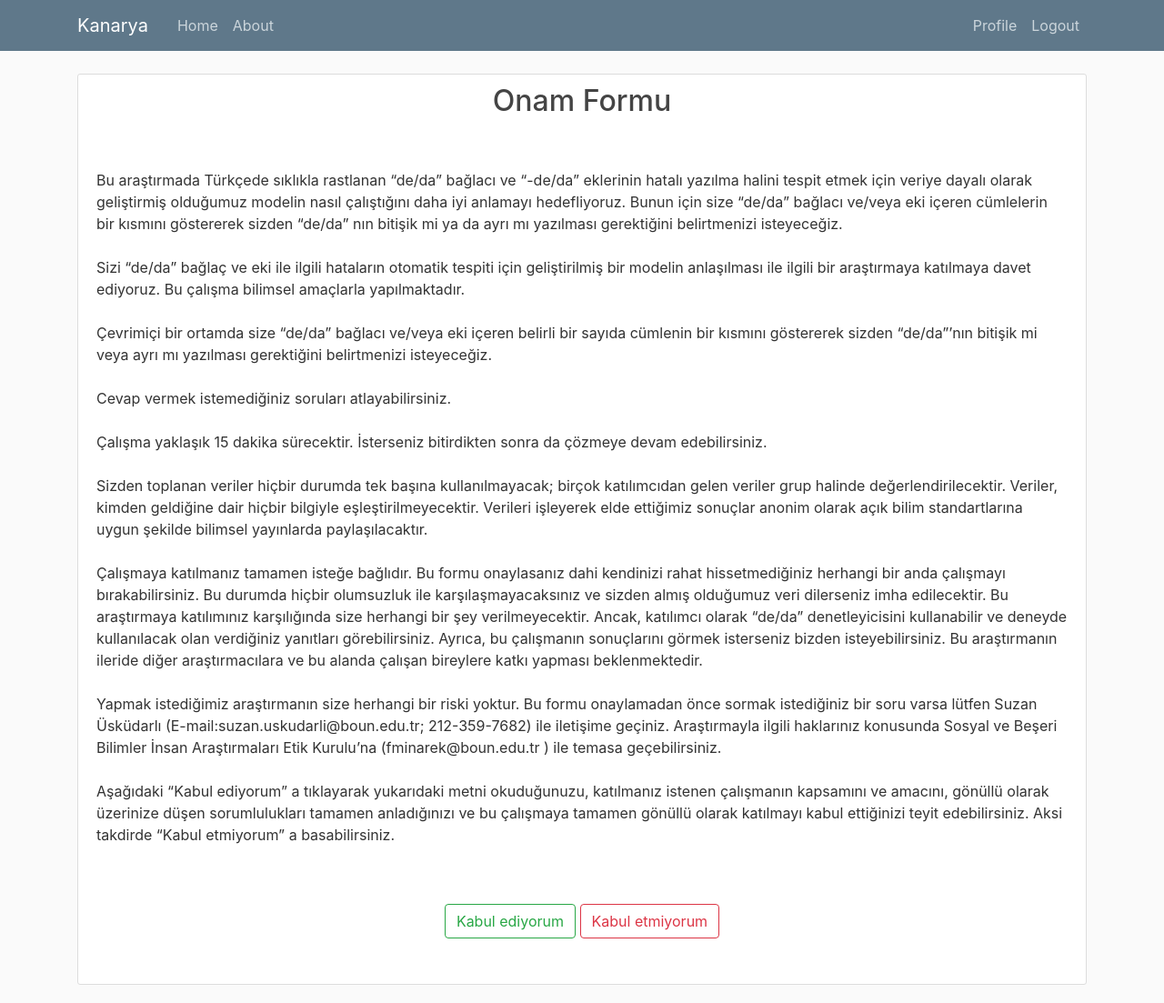
After one commit to derlem/kanarya, a Django app: page /game/onamformu/ in a window 1280 px wide. The commit adds this page. Shown: the whole page at 91% size. Run offline with Django 3.2, Linux system fonts and the light colour scheme; the visitor is signed in with stand-in values (Sample User, id 1); parts of the project's set-up code (start-up, migrations or seed data) failed here and were passed over; some libraries are stand-ins or nearby versions.

Commit message:
Add 'onam formu' into the system

```diff
--- a/game_project/game/forms.py
+++ b/game_project/game/forms.py
@@ -1,5 +1,8 @@
 from django import forms
 from .models import Activity, Report
+
+from users.models import Profile
+
 
 #class DecisionForm(forms.Form):
 class ActivityForm(forms.ModelForm):
@@ -13,3 +16,6 @@ class ReportForm(forms.ModelForm):
 	class Meta:
 		model = Report
 		fields = ['text']
+
+class OnamForm(forms.Form):
+	onam = forms.CharField(max_length=5) # True or False
--- /dev/null
+++ b/game_project/game/templates/game/onamformu.html
@@ -0,0 +1,56 @@
+{% extends 'game/base.html' %}
+{% load crispy_forms_tags %}
+{% block content %}
+
+
+	<div class="container">
+
+		<article class="media content-section">
+		  <div class="media-body">
+		    <!--<h2><a class="article-title" href="#">Onam Formu</a></h2>-->
+		    <h2 style="text-align:center" >Onam Formu</h2>
+		    <p class="article-content">
+
+		    	Bu araştırmada Türkçede sıklıkla rastlanan “de/da” bağlacı ve  “-de/da” eklerinin hatalı yazılma halini tespit etmek için veriye dayalı olarak geliştirmiş olduğumuz modelin nasıl çalıştığını daha iyi anlamayı hedefliyoruz. Bunun için size  “de/da”  bağlacı ve/veya eki içeren cümlelerin bir kısmını göstererek sizden “de/da” nın bitişik mi ya da ayrı mı yazılması gerektiğini belirtmenizi isteyeceğiz.
+
+		    	Sizi  “de/da”  bağlaç ve eki ile ilgili hataların otomatik tespiti için geliştirilmiş bir modelin  anlaşılması ile ilgili bir araştırmaya katılmaya davet ediyoruz. Bu çalışma bilimsel amaçlarla yapılmaktadır.
+
+		    	Çevrimiçi bir ortamda size  “de/da”  bağlacı ve/veya eki içeren belirli bir sayıda cümlenin bir kısmını göstererek sizden  “de/da”’nın bitişik mi veya ayrı mı yazılması gerektiğini belirtmenizi isteyeceğiz.
+
+				Cevap vermek istemediğiniz soruları atlayabilirsiniz.
+
+		    	Çalışma yaklaşık 15 dakika sürecektir. İsterseniz bitirdikten sonra da çözmeye devam edebilirsiniz.
+
+		    	Sizden toplanan veriler hiçbir durumda tek başına kullanılmayacak; birçok katılımcıdan gelen veriler grup halinde değerlendirilecektir. Veriler, kimden geldiğine dair hiçbir bilgiyle eşleştirilmeyecektir. Verileri işleyerek elde ettiğimiz sonuçlar anonim olarak açık bilim standartlarına uygun şekilde bilimsel yayınlarda paylaşılacaktır.
+
+		    	Çalışmaya katılmanız tamamen isteğe bağlıdır. Bu formu onaylasanız dahi kendinizi rahat hissetmediğiniz herhangi bir anda çalışmayı bırakabilirsiniz. Bu durumda hiçbir olumsuzluk ile karşılaşmayacaksınız ve sizden almış olduğumuz veri dilerseniz imha edilecektir. Bu araştırmaya katılımınız karşılığında size herhangi bir şey verilmeyecektir. Ancak, katılımcı olarak “de/da” denetleyicisini kullanabilir ve deneyde kullanılacak olan verdiğiniz yanıtları görebilirsiniz. Ayrıca, bu çalışmanın sonuçlarını görmek isterseniz bizden isteyebilirsiniz. Bu araştırmanın ileride diğer araştırmacılara ve bu alanda çalışan bireylere katkı yapması beklenmektedir.
+
+		    	Yapmak istediğimiz araştırmanın size herhangi bir riski yoktur. Bu formu onaylamadan önce sormak istediğiniz bir soru varsa lütfen Suzan Üsküdarlı  (E-mail:suzan.uskudarli@boun.edu.tr; 212-359-7682) ile iletişime geçiniz. Araştırmayla ilgili haklarınız konusunda Sosyal ve Beşeri Bilimler İnsan Araştırmaları Etik Kurulu’na (fminarek@boun.edu.tr ) ile temasa geçebilirsiniz.
+
+		    	Aşağıdaki “Kabul ediyorum” a tıklayarak yukarıdaki metni okuduğunuzu, katılmanız istenen çalışmanın kapsamını ve amacını, gönüllü olarak üzerinize düşen sorumlulukları tamamen anladığınızı ve  bu çalışmaya tamamen gönüllü olarak katılmayı kabul ettiğinizi teyit edebilirsiniz. Aksi takdirde “Kabul etmiyorum” a basabilirsiniz.
+
+
+		    </p>
+
+		    <div style="text-align: center">
+		    	<form  method="POST">
+	                {% csrf_token %}
+
+	            	<button type="submit" name="onam" value="true" class="btn btn-outline-success mb-4">Kabul ediyorum</button>
+	            	<button type="submit" name="onam" value="false" class="btn btn-outline-danger mb-4">Kabul etmiyorum</button>
+
+	        	</form>
+		    </div>
+
+		  </div>
+		</article>
+
+
+
+	</div>
+
+
+
+
+
+{% endblock content %}
--- a/game_project/game/urls.py
+++ b/game_project/game/urls.py
@@ -11,5 +11,6 @@ urlpatterns = [
 	path('answer/', views.answer, name='answer'),
 	path('test_end/', views.test_end, name='test-end'),
 	path('stats/', views.stats, name='stats'),
+	path('onamformu/', views.onamformu, name='onamformu')
 
 ]
--- a/game_project/game/views.py
+++ b/game_project/game/views.py
@@ -11,7 +11,8 @@ from django.contrib import messages
 import csv
 import linecache
 import random
-from .forms import ActivityForm, ReportForm
+import distutils
+from .forms import ActivityForm, ReportForm, OnamForm
 
 from .models import Sentence, Question, Activity, Decision, Report
 
@@ -75,6 +76,10 @@ def about(request):
 
 @login_required
 def question(request):
+
+
+    if not request.user.profile.onam:
+        return redirect('onamformu')
 
     # Current question index according the user progress
     last_seen_sentence_idx = request.user.profile.last_seen_sentence_idx
@@ -338,18 +343,32 @@ def stats(request):
 
     return render(request, 'game/stats.html', context)
 
-# Returns 20 new sentences
-def get_test(sentence_idx):
+def onamformu(request):
 
-    test = []
+    if request.user.profile.onam:
+        return redirect('home')
 
-    start_idx = sentence_idx
-    end_idx = sentence_idx + 20
+    if request.method == 'POST':
 
-    for sentence in Sentence.objects.all()[start_idx, end_idx]:
-        test.append(sentence)
+        form = OnamForm(request.POST)
 
-    return test
+        if form.is_valid():
+
+            onam = bool(distutils.util.strtobool(form.cleaned_data['onam']))
+            request.user.profile.onam = onam
+            request.user.profile.isOnamSubmitted = True
+            request.user.profile.save()
+
+            if onam == True:
+                messages.success(request, f'Teşekkürler. Artık soruları çözmeye başlayabilirsiniz!')
+            else:
+                messages.error(request, f'Onam formunu okuyup kabul etmeden maalesef çalışmamıza katılamazsınız.')
+            return redirect('home')
+
+    else:
+        form = ReportForm()
+
+    return render(request, 'game/onamformu.html')
 
 
 def get_sentence(sentence_idx):
--- a/game_project/game_project/settings.py
+++ b/game_project/game_project/settings.py
@@ -128,7 +128,7 @@ STATIC_URL = '/static/'
 
 CRISPY_TEMPLATE_PACK = "bootstrap4"
 
-LOGIN_REDIRECT_URL = "home"
+LOGIN_REDIRECT_URL = "onamformu"
 LOGIN_URL = "login"
 
 MEDIA_ROOT = os.path.join(BASE_DIR, 'media')
--- a/game_project/game_project/urls.py
+++ b/game_project/game_project/urls.py
@@ -32,5 +32,5 @@ urlpatterns = [
     path('password-reset/done/', auth_views.PasswordResetDoneView.as_view(template_name='users/password_reset_done.html'), name='password_reset_done'),
     path('password-reset-confirm/<uidb64>/<token>/', auth_views.PasswordResetConfirmView.as_view(template_name='users/password_reset_confirm.html'), name='password_reset_confirm'),
     path('password-reset-complete/', auth_views.PasswordResetCompleteView.as_view(template_name='users/password_reset_complete.html'), name='password_reset_complete'),
-    path('spellchecker/', include('spellchecker.urls'))
+    path('spellchecker/', include('spellchecker.urls')),
 ]
--- a/game_project/spellchecker/templates/spellchecker/spellchecker_answer.html
+++ b/game_project/spellchecker/templates/spellchecker/spellchecker_answer.html
@@ -48,9 +48,9 @@
         <form method="POST">
                 {% csrf_token %}
 
-                <button type="submit" name="name" value="SKIP" class="btn btn-outline-info mb-4">Başka bir cümle dene</button>
+            <button type="submit" name="name" value="SKIP" class="btn btn-outline-info mb-4">Başka bir cümle dene</button>
 
-            </form>
+        </form>
 
     </div>
 
--- a/game_project/users/models.py
+++ b/game_project/users/models.py
@@ -7,6 +7,9 @@ class Profile(models.Model):
 	image = models.ImageField(default='default.jpg', upload_to='profile_pics')
 	last_seen_sentence_idx = models.IntegerField(default=1)
 	correct_answer_count = models.IntegerField(default=0)
+
+	onam = models.BooleanField(default=False)
+	isOnamSubmitted = models.BooleanField(default=False)
 
 	def __str__(self):
 		return f'{self.user.username} Profile'
```
Also changed, not shown: game_project/users/views.py (+2 -5 lines), game_project/game/migrations/0010_auto_20200521_1525.py (added), game_project/game/migrations/0011_auto_20200521_1847.py (added), game_project/game/migrations/0012_auto_20200521_1908.py (added), game_project/spellchecker/migrations/0001_initial.py (added), game_project/users/migrations/0004_profile_onam.py (added), game_project/users/migrations/0005_profile_isonamsubmitted.py (added).
